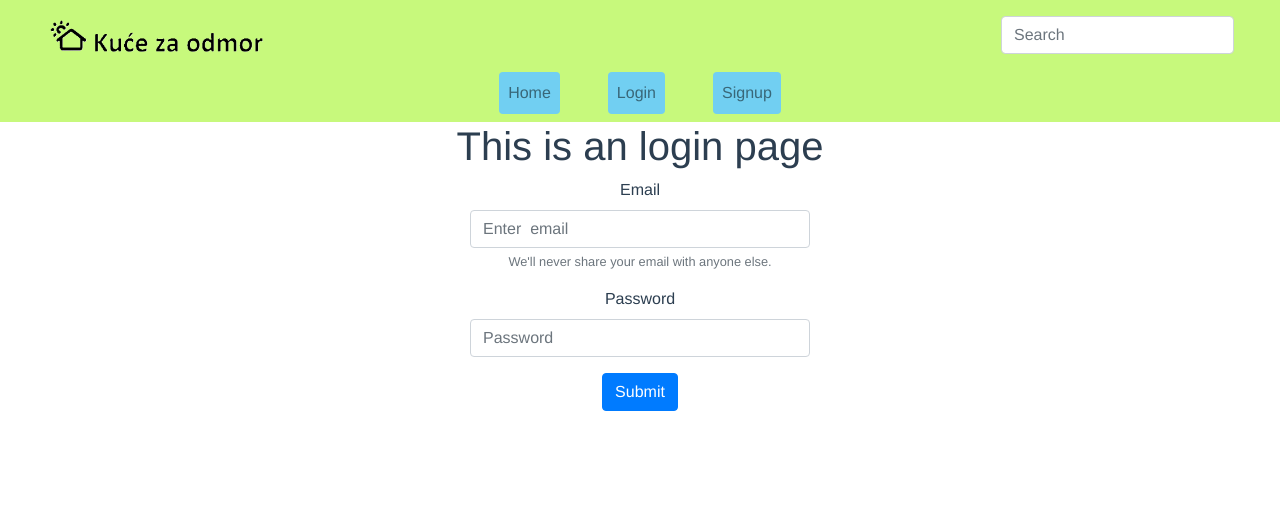
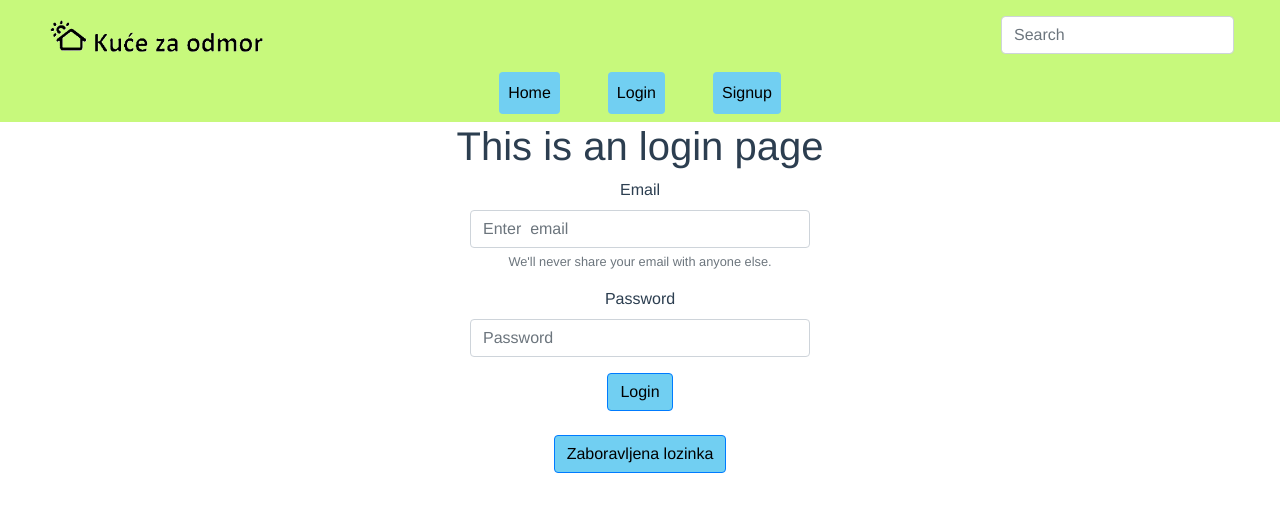
Before and after one commit to matejazivko/kuce_za_odmor, a Vue app: page /login in a window 1280 px wide. Shown: the top 512 px of the page. Built offline with nearby package versions, Linux system fonts and the light colour scheme; no server answers.

Commit message:
Add files via upload

```diff
--- a/src/App.vue
+++ b/src/App.vue
@@ -19,16 +19,16 @@
   <div class="navbar-links">
       <ul class="  navbar-nav d-flex justify-content-center mb-0 ">
         <li class="nav-item">
-          <router-link to="/" class="nav-link btn mx-4" style="background-color:#71CFF2;" > Home</router-link>
+          <router-link to="/" class="nav-link btn mx-4" style="background-color:#71CFF2; color: black" > Home</router-link>
         </li>
         <li v-if = "!store.currentUser"  class="nav-item">
-          <router-link to="/login" class="nav-link btn mx-4" style="background-color:#71CFF2;" >Login</router-link>
+          <router-link to="/login" class="nav-link btn mx-4" style="background-color:#71CFF2; color: black" >Login</router-link>
         </li>
         <li v-if = "!store.currentUser" class="nav-item">
-           <router-link to="/signup" class="nav-link btn mx-4" style="background-color:#71CFF2;">Signup</router-link>
+           <router-link to="/signup" class="nav-link btn mx-4" style="background-color:#71CFF2; color: black">Signup</router-link>
         </li>
-        <li v-if = "store.currentUser" class="nav-item">
-           <a href="#" v-on:click.prevent="logout" class="nav-link btn mx-4" style="background-color:#71CFF2;">Logout</a>
+        <li v-if = "currentUser" class="nav-item">
+           <a href="#" v-on:click.prevent="logout" class="nav-link btn mx-4" style="background-color:#71CFF2; color: black">Logout</a>
         </li>
       </ul>
     </div>
@@ -62,9 +62,10 @@ export default {
       signOut(auth).then(() => {
         console.log('Korisnik odjavljen');
         this.currentUser = null;
-        store.currentUser = null;
         this.$router.push({ name: 'home' });
-      }).catch((error) => {
+
+      })
+      .catch((error) => {
         console.error('Greška prilikom odjave: ', error.message);
       });
     }
@@ -74,19 +75,14 @@ export default {
   if (user) {
   console.log('*** User', user.email);
   this.currentUser = user;
-  store.currentUser = user;
   } else {
   console.log('*** No user');
   this.currentUser = null;
-  store.currentUser = null;
 
-if(this.$route.meta && this.$route.meta.requiresAuth){
-  this.$router.push({name: 'login'});
+
 }
+})
 }
-});
-}
-
 };
 
 
--- a/src/components/HouseCard.vue
+++ b/src/components/HouseCard.vue
@@ -3,8 +3,8 @@
   <img :src="info.url" class="card-img-top" alt="slika">
   <div class="card-body">
    <p class="card-text">{{ info.title }}</p>
-    <a href="#" class="btn btn-primary">{{ info.komentar }}</a><br><br>
-    <a href="#" class="btn btn-primary">{{ info.kontakt }}</a>
+    <a style="background-color:#71CFF2; color: black" href="#" class="btn btn-primary">{{ info.komentar }}</a><br>
+    <a style="background-color:#71CFF2; color: black" href="#" class="btn btn-primary">{{ info.kontakt }}</a>
   </div>
 </div>
 
@@ -35,4 +35,7 @@ export default {
   flex-direction: column;
   justify-content: space-between;
 }
+
+
+
 </style>
--- a/src/views/Home.vue
+++ b/src/views/Home.vue
@@ -3,6 +3,7 @@
 <div class="col-12">
   <div class="card-container">
   <house-card v-for="card in filteredCards" :key="card.url" :info="card" class="card-item"/>
+
 </div>
 </div>
 </div>
@@ -14,9 +15,9 @@ import HouseCard from '@/components/HouseCard.vue';
 import store from '@/store.js'
 let cards = []
 cards = [
-  {url: "https://picsum.photos/200/300", title: "opis 1", komentar: "komentari", kontakt: "kontakt"},
-  {url: "https://picsum.photos/200/300", title: "opis 2", komentar: "komentari", kontakt: "kontakt"},
-  {url: "https://picsum.photos/200/300", title: "opis 3", komentar: "komentari", kontakt: "kontakt"}
+  {url: "https://picsum.photos/200/300", title: "Kuća za odmor Una okružena zelenilom pružit će vam idealan odmor. Kuća ima bazen, terasu, tri spavaće sobe, kuhinju i kupaonicu. Kapacitet 6 osoba.", komentar: "Komentari", kontakt: "Kontakt"},
+  {url: "https://picsum.photos/200/300", title: "Kuća za odmor Mia s pogledom na more. U kući se nalaze dvije spavaće sobe i jedna kupaonica, što kuću čini idealnom za odmor 4 osobe.", komentar: "Komentari", kontakt: "Kontakt"},
+  {url: "https://picsum.photos/200/300", title: "Kuća za odmor Paula u prirodi. Idealna za goste koji traže odmak od gradske vreve i gužve. Ima jednu spavaću sobu, kuhinju, kupaonicu i bazen. Kapacitet max. 3 osobe. Pet friendly.", komentar: "Komentari", kontakt: "Kontakt"}
 ]
 export default {
   name: 'Home',
@@ -51,4 +52,5 @@ export default {
   flex: 0 0 auto;
   max-width: 250px;
 }
+
 </style>
--- a/src/views/Login.vue
+++ b/src/views/Login.vue
@@ -19,7 +19,10 @@
   <input type="password" v-model="password" class="form-control"
   id="exampleInputPassword1" placeholder="Password"  autocomplete="current-password"/>
   </div>
-  <button type="submit" class="btn btn-primary">Submit</button>
+  <button style="background-color:#71CFF2; color: black"  type="submit" class="btn btn-primary" >Login</button> <br><br>
+  <button style="background-color:#71CFF2; color: black" @click="resetPassword" class="btn btn-primary">Zaboravljena lozinka</button>
+  <p v-if="errorMessage" class="text-danger">{{ errorMessage }}</p>
+  <p v-if="resetMessage">{{ resetMessage }}</p>
   </form>
 
   </div>
@@ -33,12 +36,15 @@
 <script>
 
 import {auth, signInWithEmailAndPassword} from '@/firebase';
+import { sendPasswordResetEmail } from 'firebase/auth';
 
 export default {
   data() {
     return {
       email: '',
-      password: ''
+      password: '',
+      errorMessage: '',
+      resetMessage: ''
 
 
     };
@@ -50,10 +56,31 @@ export default {
           console.log('Uspješna prijava', userCredential);
           this.$router.replace({name:'home'});
         })
-        .catch(function(error){
-          console.error('Greška prilikom prijave', error.message);
+        .catch((error)=>{
+          if (error.code === 'auth/too-many-requests'){
+            this.errorMessage = 'Previše neuspjelih prijava'
+          }else{
+          console.error('Greška prilikom prijave, pokušajte ponovo', error.message);
+          }
+        });
+      },
+      resetPassword(){
+        if (!this.email){
+          this.errorMessage = 'Molimo unesite email adresu za ponovo postavljanje lozinke';
+          return;
+        }
+        sendPasswordResetEmail (auth, this.email)
+        .then(()=>{
+          this.resetMessage = 'Poruka za ponovo postavljanje lozinke poslana je na vaš email';
+          this.errorMessage = ' ';
+        })
+        .catch((error)=>{
+          this.errorMessage = 'Greška prilikom slanja email-a za ponovo postavljane lozinke' + error.message;
+          this.resetMessage = '';
+          console.error ('Greška prilikom ponovog postavljanja lozinke', error);
         });
       }
+
     }
   };
 </script>
--- a/src/views/Signup.vue
+++ b/src/views/Signup.vue
@@ -30,7 +30,7 @@
     <input type="password" v-model= "passwordConfirmation" class="form-control"
     id="exampleInputPasswordConfirmation" placeholder="Password" />
     </div>
-    <button type="submit" class="btn btn-primary">Submit</button>
+    <button style="background-color:#71CFF2; color: black" type="submit" class="btn btn-primary">Create account</button>
     </form>
     <p v-if="successMessage" class="text-success">{{ successMessage }}</p>
     <p v-if="errorMessage" class="text-danger">{{ errorMessage }}</p>
```
